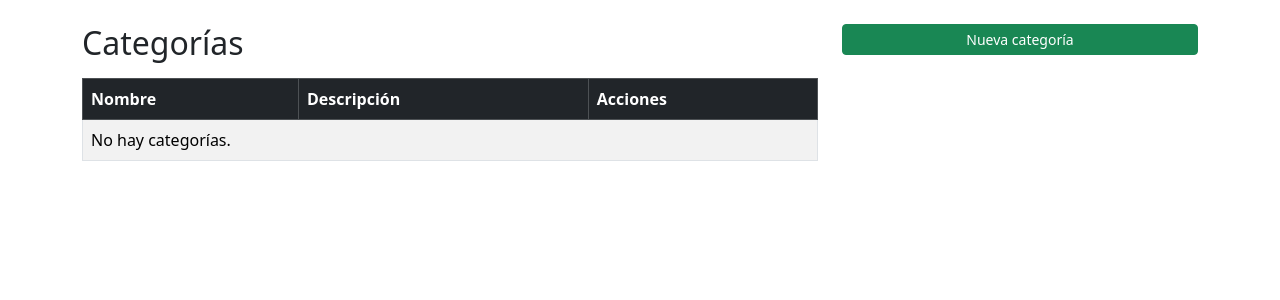
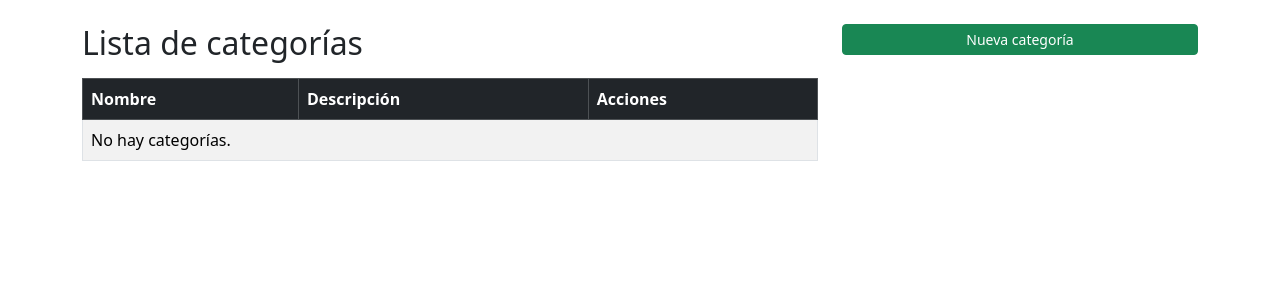
Before and after one commit to pedro-donoso/GestionProductos-django, a Django app: page /categorias/ in a window 1280 px wide. Shown: the part 56-356 px from the top of the page. Run offline with Django 5.2, Linux system fonts and the light colour scheme; the visitor is signed in with stand-in values (Sample User, id 1); data that the repository does not hold is empty.

Commit message:
edito titulos

```diff
--- a/templates/categorias/lista.html
+++ b/templates/categorias/lista.html
@@ -6,7 +6,7 @@
 <div class="row">
     <!-- Tabla de categorías -->
     <div class="col-md-8">
-        <h2 class="mb-3">Categorías</h2>
+        <h2 class="mb-3">Lista de categorías</h2>
 
         <table class="table table-striped table-bordered">
             <thead class="table-dark">
```
